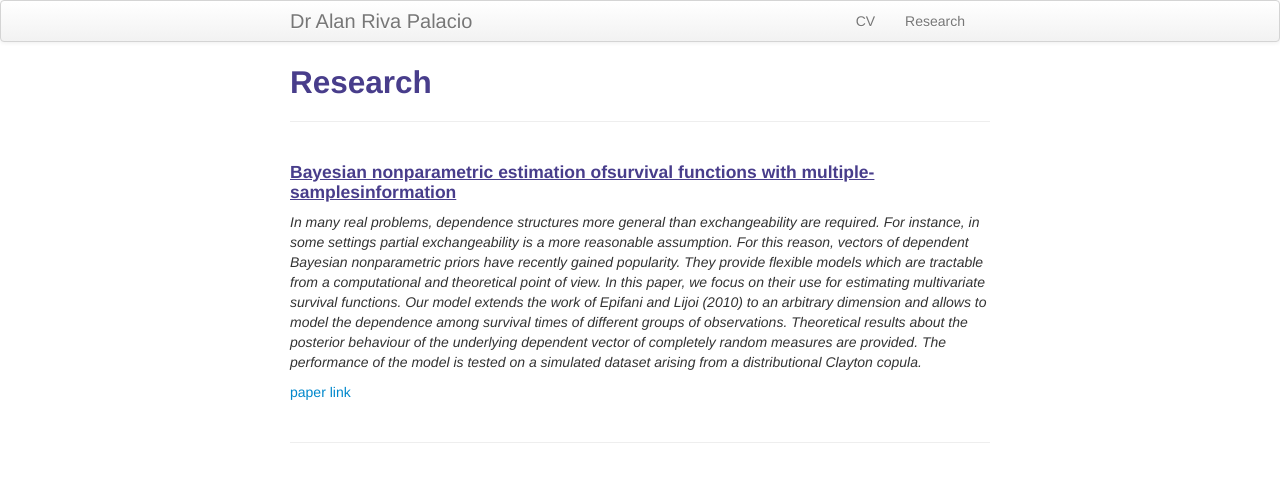
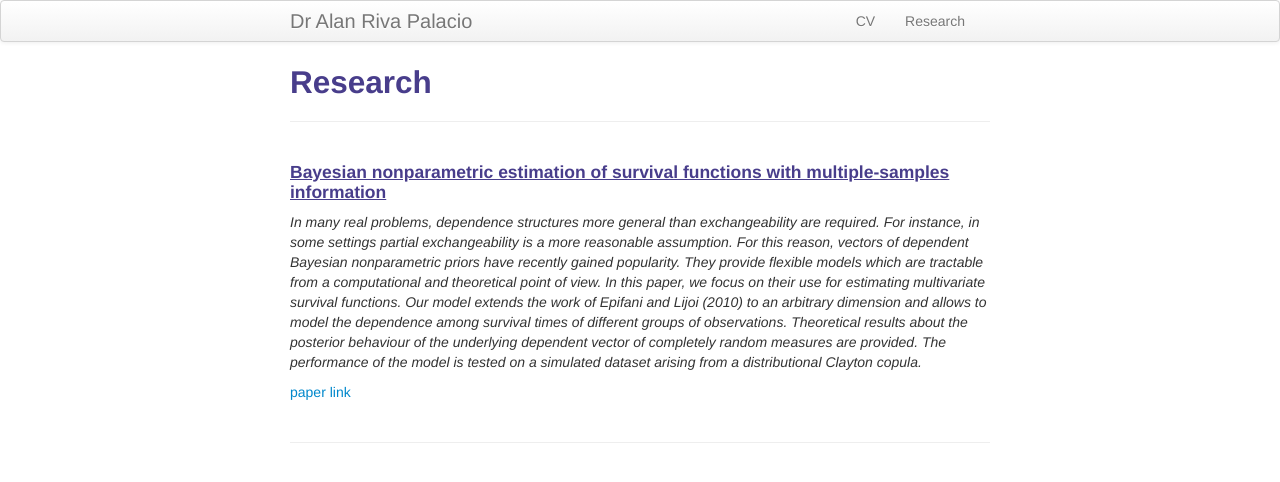
Before and after one commit to alan7riva/alan7riva.github.io, a Jekyll site: the page built from pages/research.md, in a window 1280 px wide. Shown: the top 482 px of the page. Built offline with Jekyll 4.4.1, drawn with Linux system fonts in a browser that asks for light colours.

Commit message:
further corrected paper title

```diff
--- a/pages/research.md
+++ b/pages/research.md
@@ -6,7 +6,7 @@ description: Ongoing and past research
 
 
 
-#### <u>Bayesian nonparametric estimation ofsurvival functions with multiple-samplesinformation</u>
+#### <u>Bayesian nonparametric estimation of survival functions with multiple-samples information</u>
 *In many real problems, dependence structures more general than exchangeability are required. For instance, in some settings partial exchangeability is a more reasonable assumption. For this reason, vectors of dependent Bayesian nonparametric priors have recently gained popularity. They provide flexible models which are tractable from a computational and theoretical point of view. In this paper, we focus on their use for estimating multivariate survival functions. Our model extends the work of Epifani and Lijoi (2010) to an arbitrary dimension and allows to model the dependence among survival times of different groups of observations. Theoretical results about the posterior behaviour of the underlying dependent vector of completely random measures are provided. The performance of the model is tested on a simulated dataset arising from a distributional Clayton copula.*
 
 [paper link](https://projecteuclid.org/download/pdfview_1/euclid.ejs/1525334453)
```
